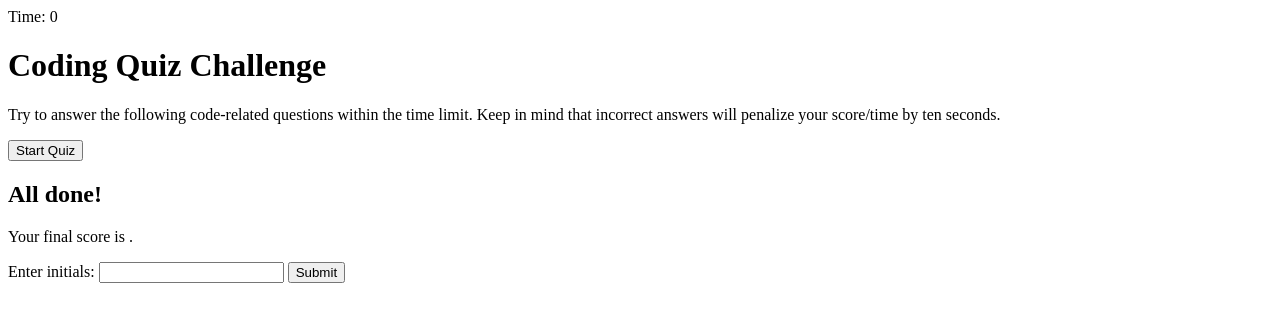
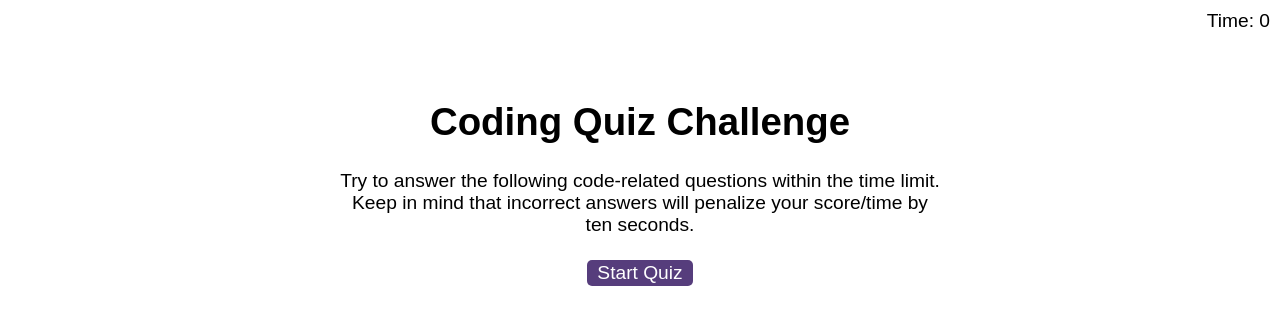
Before and after one commit to dsarra1018/Code-Quiz, a plain HTML site: page index.html in a window 1280 px wide. Drawn offline with Linux system fonts and the light colour scheme.

Commit message:
linked stylesheet to html files.

```diff
--- a/highscores.html
+++ b/highscores.html
@@ -6,6 +6,7 @@
   <meta http-equiv="X-UA-Compatible" content="ie=edge">
   <title>Highscores</title>
 
+  <link rel="stylesheet" href="./assets/css/styles.css">
 </head>
 <body>
   <div class="wrapper">
@@ -15,6 +16,5 @@
     <a href="./index.html"><button>Go Back</button></a>
     <button id="clear">Clear Highscores</button>
   </div>
-
 </body>
 </html>
--- a/index.html
+++ b/index.html
@@ -5,6 +5,8 @@
   <meta name="viewport" content="width=\, initial-scale=1.0">
   <meta http-equiv="X-UA-Compatible" content="ie=edge">
   <title>Code Quiz</title>
+
+  <link rel="stylesheet" href="./assets/css/styles.css">
 </head>
 <body>
   <div class="scores"><a href="./highscores.html"></a></div>
```
